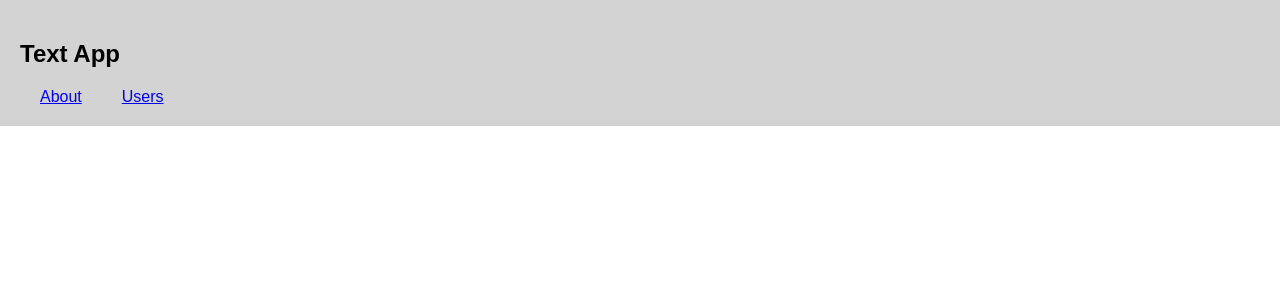
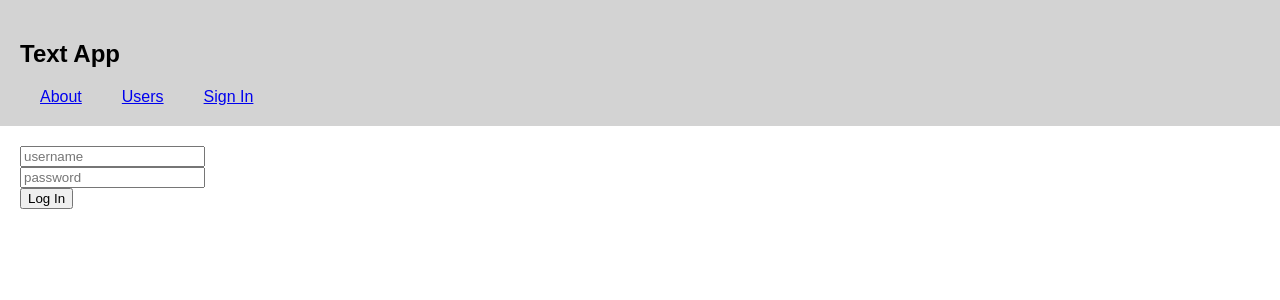
Before and after one commit to ericanorby/text-app, a React (Create React App) app: page /sign_in in a window 1280 px wide. Shown: the top 300 px of the page. Built offline with nearby package versions, Linux system fonts and the light colour scheme; no server answers.

Commit message:
started implementing passport for user auth

```diff
--- a/db/models.js
+++ b/db/models.js
@@ -2,6 +2,8 @@ const mongoose = require("./connection.js")
 
 const UserSchema = new mongoose.Schema(
   {
+    username: String,
+    password: String,
     firstname: String,
     lastname: String,
     phone: String
--- a/package.json
+++ b/package.json
@@ -6,9 +6,12 @@
     "axios": "^0.15.3",
     "body-parser": "^1.17.1",
     "express": "^4.15.2",
+    "express-session": "^1.15.2",
     "foreman": "^2.0.0",
     "marked": "^0.3.6",
     "mongoose": "^4.9.2",
+    "passport": "^0.3.2",
+    "passport-local": "^1.0.0",
     "react": "^15.4.2",
     "react-dom": "^15.4.2",
     "react-router-dom": "^4.0.0"
--- a/src/App.js
+++ b/src/App.js
@@ -4,11 +4,26 @@ import {
   Route,
   Link
 } from 'react-router-dom'
+import axios from 'axios'
 import './App.css';
 import About from './components/About'
 import Users from './components/Users'
+import SignIn from './components/SignIn'
 
 class App extends Component {
+  constructor(props){
+    super(props)
+    this.state = {
+      users: []
+    }
+  }
+  componentDidMount(){
+    axios.get("http://localhost:3001/api").then((res) => {
+      this.setState({
+        users: res.data
+      })
+    })
+  }
   render() {
     return (
       <Router>
@@ -17,6 +32,7 @@ class App extends Component {
             <h1>Text App</h1>
             <Link to="/about">About</Link>
             <Link to="/users">Users</Link>
+            <Link to="/sign_in">Sign In</Link>
           </nav>
           <main>
             <Route
@@ -31,7 +47,15 @@ class App extends Component {
               path="/users"
               render={() => {
                 return(
-                  <Users />
+                  <Users users={this.state.users} />
+                )
+              }}
+            />
+            <Route
+              path="/sign_in"
+              render={() => {
+                return(
+                  <SignIn />
                 )
               }}
             />
--- /dev/null
+++ b/src/components/SignIn.js
@@ -0,0 +1,60 @@
+import React, { Component } from 'react'
+import axios from 'axios'
+
+class SignIn extends Component {
+
+  constructor(props){
+    super(props)
+    this.state = {
+      username: "",
+      password: ""
+    }
+  }
+
+  handleUsername(event){
+    this.setState({
+      username: event.target.value
+    })
+  }
+
+  handlePassword(event){
+    this.setState({
+      password: event.target.value
+    })
+  }
+
+  handleSubmit(event){
+    event.preventDefault()
+    let username = this.state.username.trim()
+    let password = this.state.password.trim()
+    axios.post("http://localhost:3001/api/login", {username: username, password: password})
+    .then((response) => {
+      console.log(response)
+      this.setState({username: "", password: ""})
+    })
+    .catch((err) => {
+      console.log(err);
+    })
+
+  }
+
+  render(){
+    return(
+      <div>
+        <form onSubmit={(e) => {this.handleSubmit(e)}}>
+          <div>
+              <input type="text" placeholder="username" onChange={(e) => {this.handleUsername(e)}} />
+          </div>
+          <div>
+              <input type="password" placeholder="password" onChange={(e) => {this.handlePassword(e)}} />
+          </div>
+          <div>
+              <button type="submit">Log In</button>
+          </div>
+        </form>
+      </div>
+    )
+  }
+}
+
+export default SignIn
--- a/src/components/Users.js
+++ b/src/components/Users.js
@@ -1,22 +1,11 @@
 import React, { Component } from 'react'
-import axios from 'axios'
 
 class Users extends Component {
   constructor(props){
     super(props)
-    this.state = {
-      users: []
-    }
-  }
-  componentDidMount(){
-    axios.get("http://localhost:3001/api").then((res) => {
-      this.setState({
-        users: res.data
-      })
-    })
   }
   render(){
-    let users = this.state.users.map((user, index) => {
+    let users = this.props.users.map((user, index) => {
       return(
         <div key={index}>
           <p>{user.firstname}</p>
```
Also changed, not shown: db/seeds.js (+8 -0 lines), server.js (+55 -4 lines), src/components/Account.js (added).
